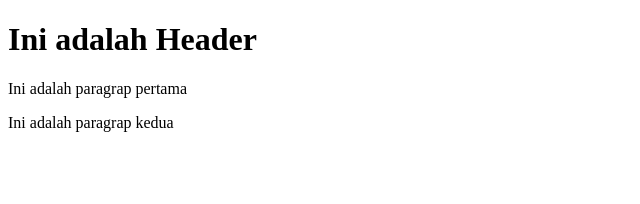
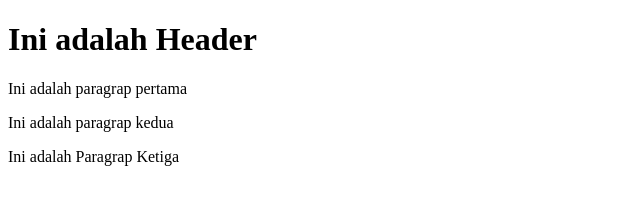
Before and after one commit to E1603co/git-test01, a website: page index.html in a window 1280 px wide. Shown: the whole page, without its empty margins (0-640 px from the left). Drawn offline with Linux system fonts and the light colour scheme.

Commit message:
four commit

```diff
--- a/index.html
+++ b/index.html
@@ -8,5 +8,6 @@
   <h1>Ini adalah Header</h1>
   <p>Ini adalah paragrap pertama</p>
   <p>Ini adalah paragrap kedua</p>
-<body>
+  <p>Ini adalah Paragrap Ketiga</p>
+ <body>
 </html>
```
Also changed, not shown: package.json (added, +24 -0 lines), 1 other file.
